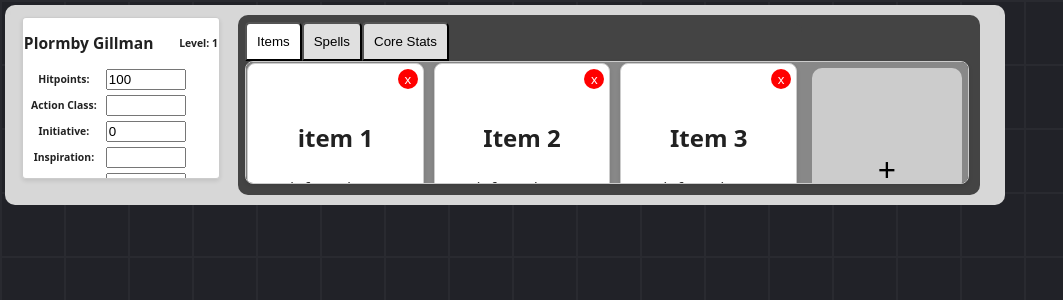
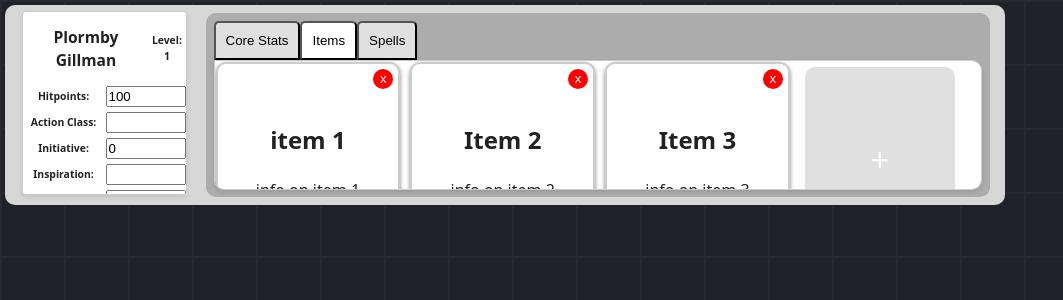
Before and after one commit to PlayerClip/PlayerClip, a React (Vite) app in the folder player-clip/: page / in a window 1280 px wide. Shown: the top 300 px of the page, without its empty margins (0-1063 px from the left). Built offline with nearby package versions, Linux system fonts and the light colour scheme.

Commit message:
Styling adjustments
Made adjustments to the sizing of tab holder

```diff
--- a/player-clip/src/components/TabHolder.jsx
+++ b/player-clip/src/components/TabHolder.jsx
@@ -23,6 +23,10 @@ function TabHolder() {
 
     const renderContent = () => {
         switch (activeTab) {
+            case 'core-stats':
+                return (<CardComponent title="Core Stats" content="Core stats details here" />)
+            case 'spells':
+                return <CardComponent title="Spells" content="List of spells here" />
             case 'items':
                 return (
                     <div className="items-container">
@@ -37,10 +41,6 @@ function TabHolder() {
                         </div>
                     </div>
                 )
-            case 'spells':
-                return <CardComponent title="Spells" content="List of spells here" />
-            case 'core-stats':
-                return <CardComponent title="Core Stats" content="Core stats details here" />
             default:
                 return null
         }
@@ -49,6 +49,12 @@ function TabHolder() {
     return (
         <div className="tabs">
             <div className="navbar">
+                <button
+                    className={activeTab === 'core-stats' ? 'active' : ''}
+                    onClick={() => setActiveTab('core-stats')}
+                >
+                    Core Stats
+                </button>
                 <button
                     className={activeTab === 'items' ? 'active' : ''}
                     onClick={() => setActiveTab('items')}
@@ -61,12 +67,6 @@ function TabHolder() {
                 >
                     Spells
                 </button>
-                <button
-                    className={activeTab === 'core-stats' ? 'active' : ''}
-                    onClick={() => setActiveTab('core-stats')}
-                >
-                    Core Stats
-                </button>
             </div>
             <div className="tab-content">
                 {renderContent()}
--- a/player-clip/src/css/CardComponent.css
+++ b/player-clip/src/css/CardComponent.css
@@ -1,12 +1,12 @@
 .card {
     position: relative;
-    border: 1px solid #ccc;
-    border-radius: 8px;
+    border: 2px solid #ccc;
+    border-radius: 10px;
     padding: 5%;
     background-color: #fff;
-    box-shadow: 0 2px 4px rgba(0, 0, 0, 0.1);
-    width: 100%;
-    height: 100%;
+    box-shadow: 0 2px 4px rgba(0, 0, 0, 0.50);
+    /* width: 100%;
+    height: 100%; */
     min-height: 100px;
     box-sizing: border-box;
     min-width: 150px;
--- a/player-clip/src/css/MainComponent.css
+++ b/player-clip/src/css/MainComponent.css
@@ -13,17 +13,17 @@
 .constantView {
   margin: 1%;
   width: 20%;
-  height: 90%;
+  height: 96%;
   background-color: #f8f8f800;
   box-sizing: border-box;
   border-radius: 10px;
 }
 
 .tabs {
-  margin: 1%;
-  width: 75%;
-  height: 90%;
-  background-color: #444444;
+  margin: 1%  ;
+  width: 98%;
+  height: 92%;
+  background-color: #acacac;
   box-sizing: border-box;
   display: flex;
   flex-direction: column;
--- a/player-clip/src/css/TabHolder.css
+++ b/player-clip/src/css/TabHolder.css
@@ -1,7 +1,7 @@
 .tabs {
     width: 100%;
     height: 100%;
-    background-color: #444444;
+    background-color: #acacac;
     box-sizing: border-box;
     display: flex;
     flex-direction: column;
@@ -13,7 +13,7 @@
     background-color: #66666600;
     opacity: 100%;
     /* flex-shrink: 0; */
-    width: 130%;
+    width: 100%;
     box-sizing: border-box;
     color: black
 }
@@ -40,13 +40,15 @@
 .tab-content {
     padding: 1px;
     flex-grow: 1;
-    background-color: #888888;
-    border: 1px solid #ccc;
-    border-radius: 8px;
+    background-color: #fff;
     box-shadow: 0 2px 4px rgba(0, 0, 0, 0.1);
     overflow: auto;
-    width: 130%;
+    width: auto;
     box-sizing: border-box;
+    border: 1px solid #ccc;
+    border-bottom-left-radius: 10px;
+    border-bottom-right-radius: 10px;
+    border-top-right-radius: 10px;
 }
 
 .items-container {
@@ -61,10 +63,10 @@
     display: flex;
     justify-content: center;
     align-items: center;
-    background-color: #ccc;
+    background-color: #e0e0e0;
     border: 1px  #717171;
     cursor: pointer;
     font-size: 2rem;
-    color: #000000;
+    color: #fff;
     border-radius: 10px;
 }
```
